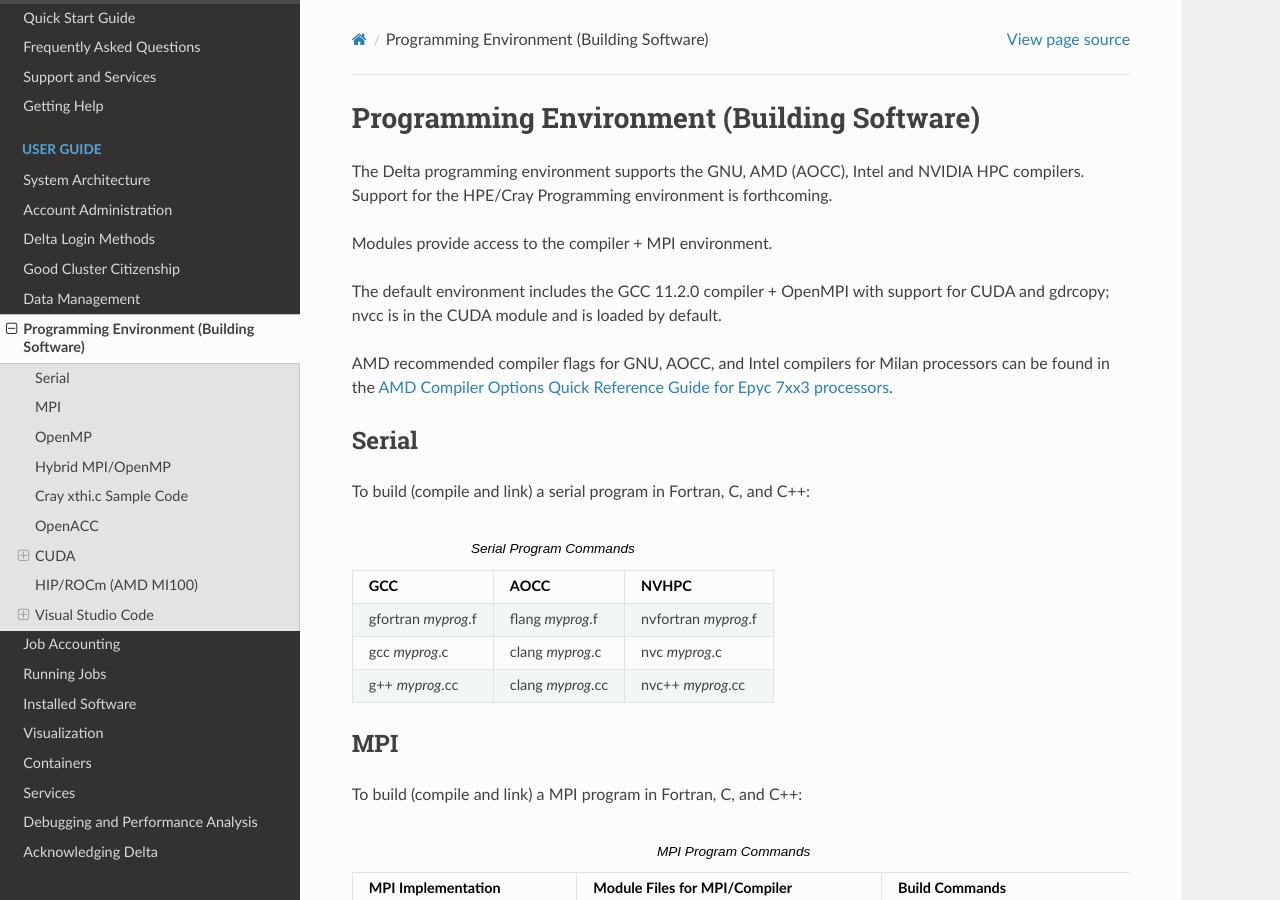
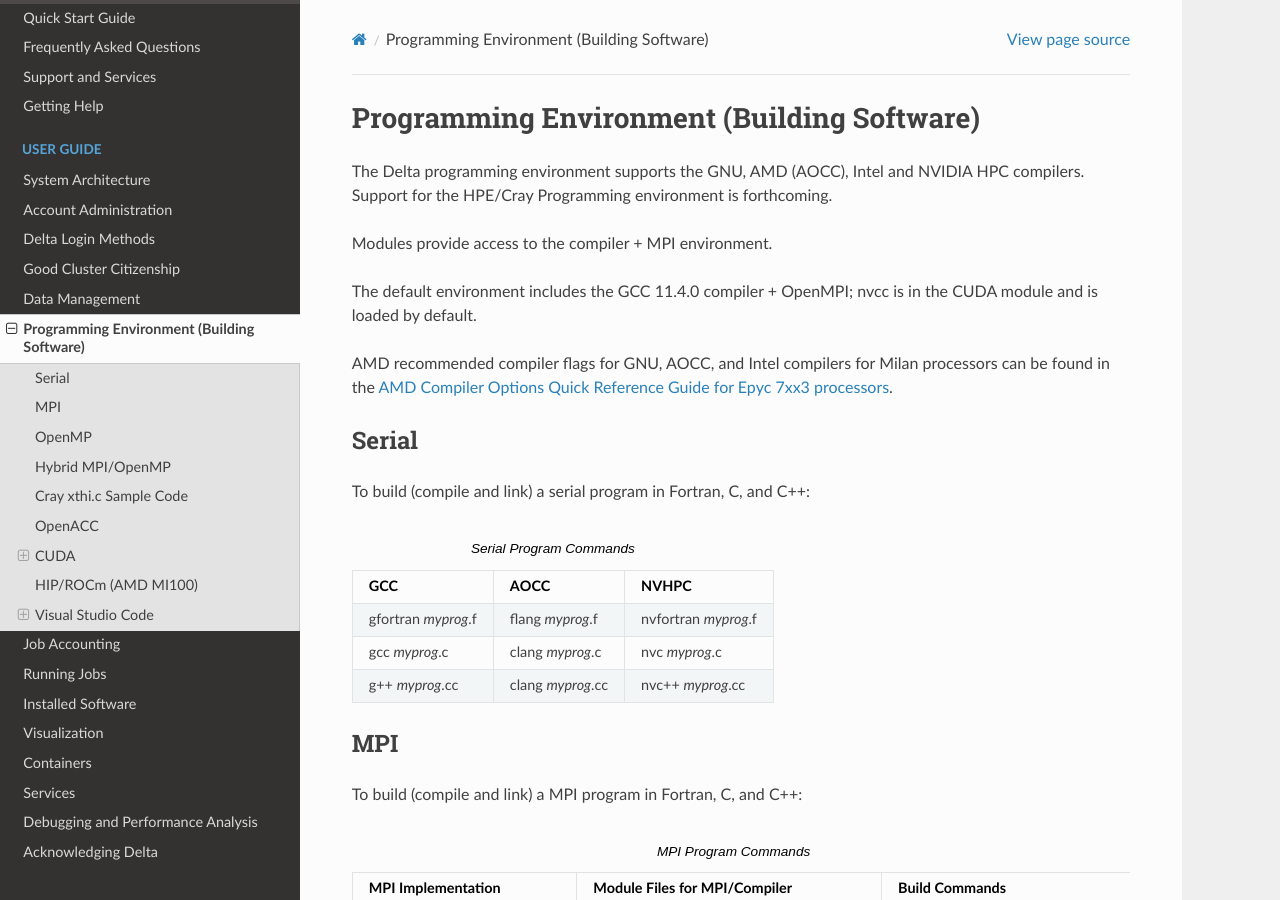
Before and after one commit to ncsa/Delta_doc, a Sphinx documentation site: the page built from docs/source/user_guide/prog_env.rst, in a window 1280 px wide and 900 px high. Built offline with Sphinx 7.4.7 and the Read the Docs theme 2.0.0, drawn with Linux system fonts in a browser that asks for light colours.

Commit message:
removed extraneous s10 info from description of gcc and openmpi

```diff
--- a/docs/source/user_guide/prog_env.rst
+++ b/docs/source/user_guide/prog_env.rst
@@ -6,7 +6,7 @@ Support for the HPE/Cray Programming environment is forthcoming.
 
 Modules provide access to the compiler + MPI environment.
 
-The default environment includes the GCC 11.2.0 compiler + OpenMPI with support for CUDA and gdrcopy; nvcc is in the CUDA module and is loaded by default.
+The default environment includes the GCC 11.4.0 compiler + OpenMPI; nvcc is in the CUDA module and is loaded by default.
 
 AMD recommended compiler flags for GNU, AOCC, and Intel compilers for Milan processors can be found in the `AMD Compiler Options Quick Reference Guide for Epyc 7xx3 processors <https://www.amd.com/system/files/TechDocs/compiler-options-quick-ref-guide-epyc-7xx3-series-processors.pdf>`_.
 
```
